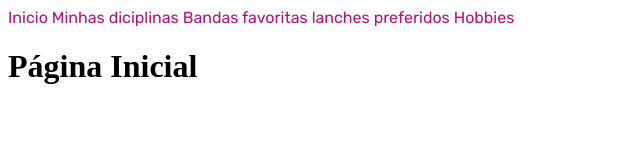
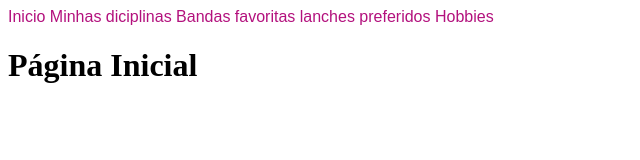
Before and after one commit to letxi/letxi.github.io, a plain HTML site: page index.htm in a window 1280 px wide. Shown: the whole page, without its empty margins (0-640 px from the left). Drawn offline with Linux system fonts and the light colour scheme.

Commit message:
Update index.htm

```diff
--- a/index.htm
+++ b/index.htm
@@ -5,7 +5,8 @@
     <meta name="viewport" content="width=device-width">
     <title>repl.it</title>
     <link href="style.css" rel="stylesheet" type="text/css" />
-    <link href="https://fonts.googleapis.com/css?family=Rubik&display=swap" rel="stylesheet">
+    <link href="https://fonts.googleapis.com/css?family=Heebo&display=swap" rel="stylesheet">
+
   </head>
   <body>
    <div class="menu">
```
